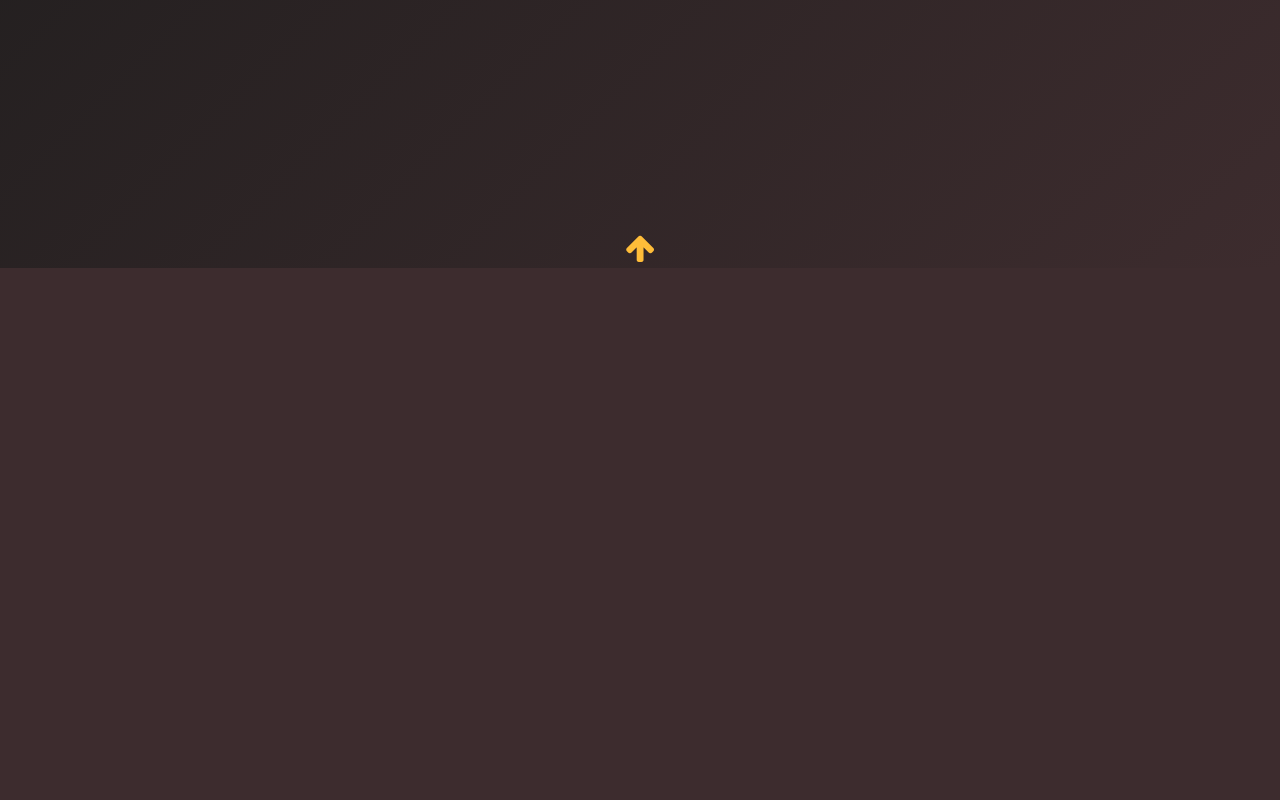
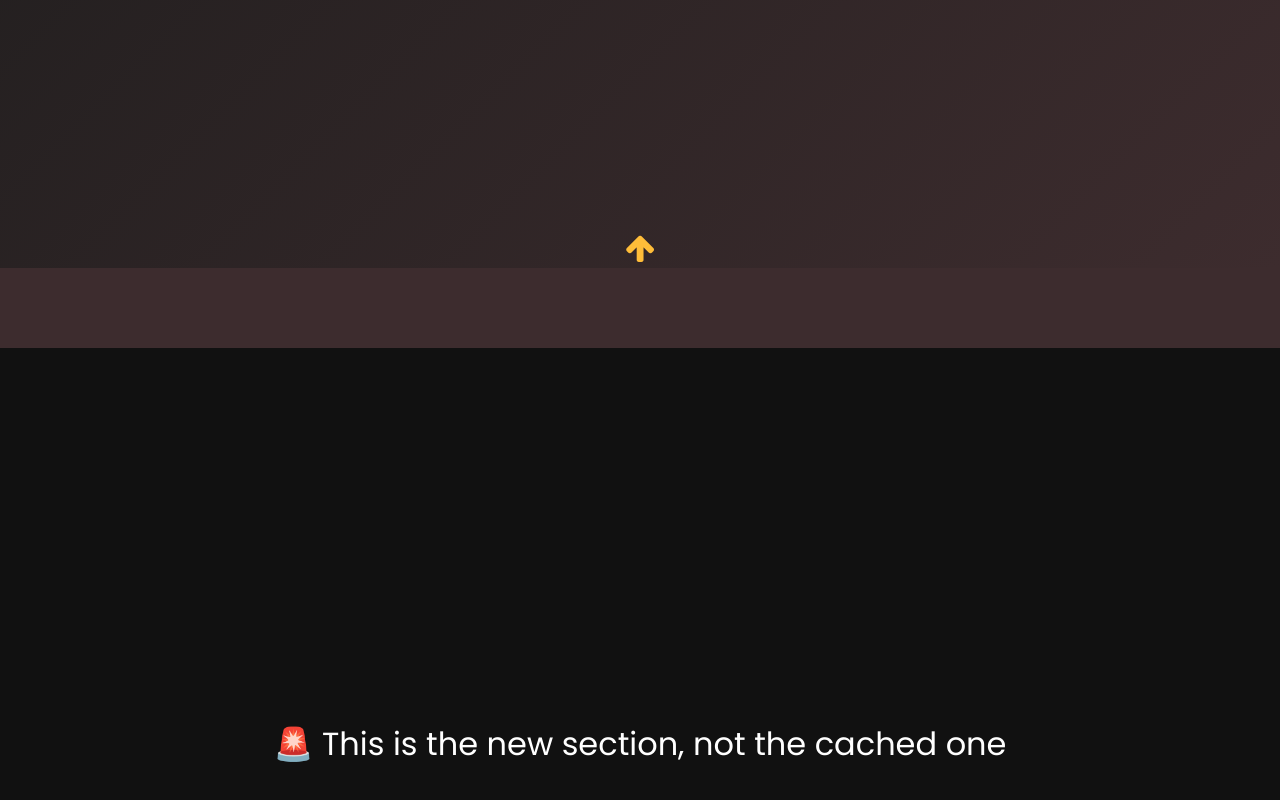
Before and after one commit to Harris1250/muhammad-portfolio, a plain HTML site: page index.html in a window 1280 px wide. Shown: the part 10221-11021 px from the top of the page. Before the commit the page ends 10569 px from the top, so only its background shows below. Drawn offline with Linux system fonts and the light colour scheme; files whose address does not match are found by name.

Commit message:
Renamed test section to force cache bust for live site

```diff
--- a/index.html
+++ b/index.html
@@ -772,6 +772,10 @@ TOOLS USED IN PROJECTS SECTION (4 projects, 4 bullets each)
     }
   }, 250);
 </script>
+<section id="ghostbuster-section" style="height: 100vh; background: #111; color: white; display: flex; align-items: center; justify-content: center;">
+  <h1 style="font-size: 32px;">🚨 This is the new section, not the cached one</h1>
+</section>
+
 
 <!-- Trigger rebuild -->
 
```
